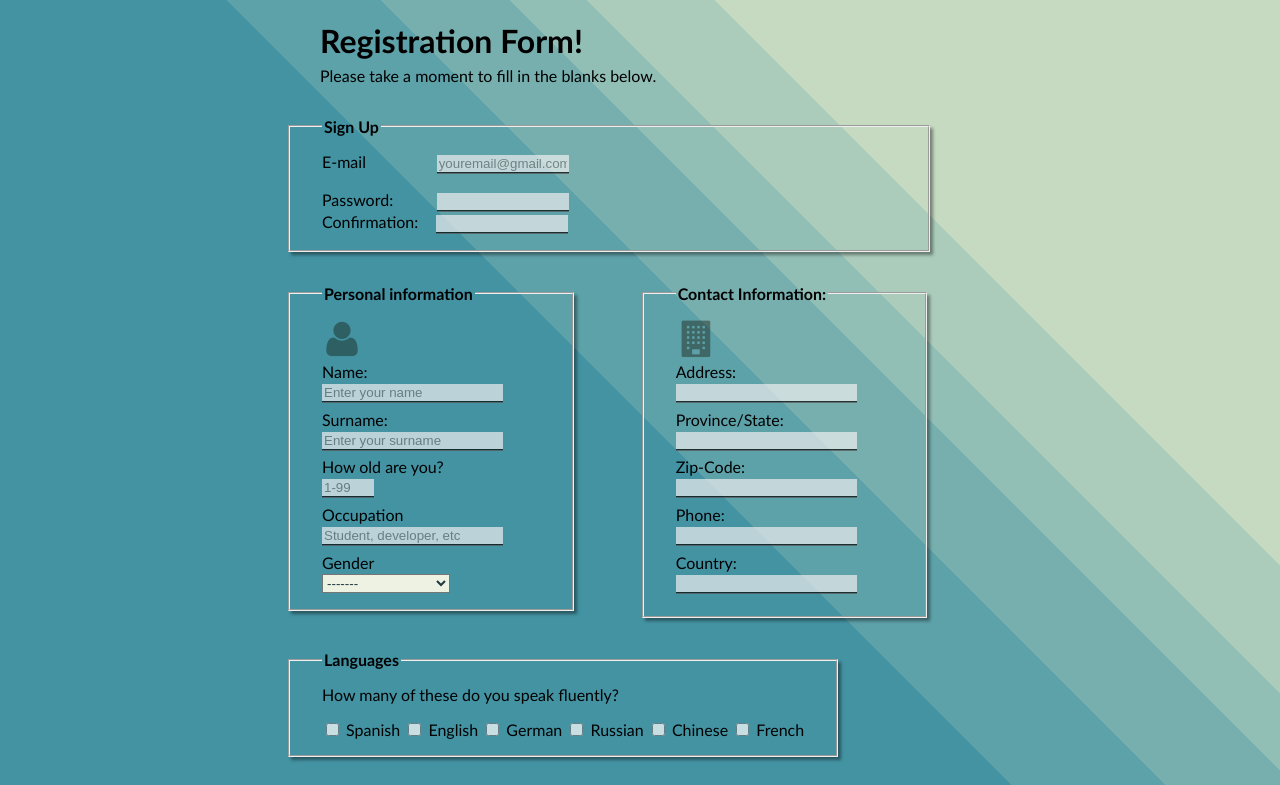
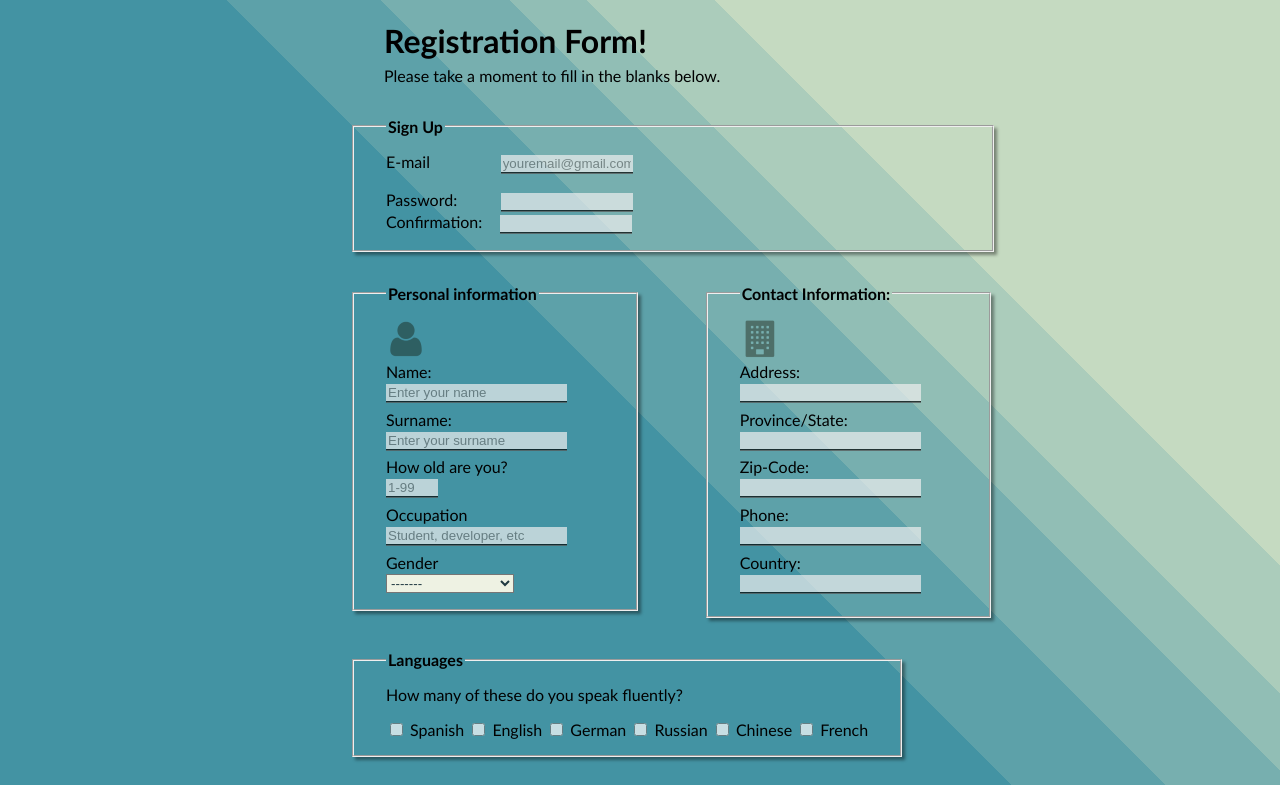
Before and after one commit to GonzalezTam/Registration-Form, a plain HTML site: page index.html in a window 1280 px wide. Shown: the top 785 px of the page. Drawn offline with Linux system fonts and the light colour scheme.

Commit message:
Update style.css

```diff
--- a/css/style.css
+++ b/css/style.css
@@ -6,11 +6,11 @@ body{
     }
 
 #title{
-    margin-left: 25%;
+    margin-left: 30%;
 }
 
 #description{
-    margin-left: 25%;
+    margin-left: 30%;
     margin-top: -1em;
 }
 
@@ -19,7 +19,8 @@ body{
 
 form{
     width: 68%;
-    margin-left: 20%;
+    max-width: 900px;
+    margin-left: 25%;
 }
 
 fieldset{
```
